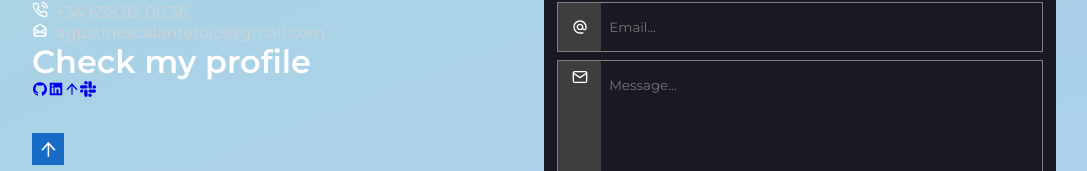
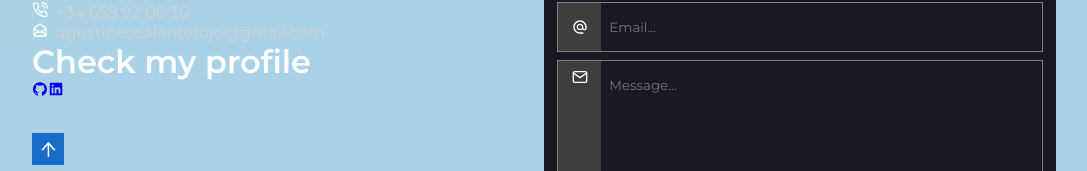
Before and after one commit to AgustinEscalanteRojo/agustinescalanterojo.github.io, a React (Create React App) app: page / in a window 1280 px wide. Shown: the part 3420-3591 px from the top of the page, without its empty margins (96-1183 px from the left). Built offline with nearby package versions, Linux system fonts and the light colour scheme.

Commit message:
delete network icons

```diff
--- a/src/components/Footer/Footer.jsx
+++ b/src/components/Footer/Footer.jsx
@@ -46,16 +46,6 @@ const Footer = () => {
             <span>
               <a href="#">
                 <AiFillLinkedin />
-              </a>
-            </span>
-            <span>
-              <a href="#">
-                <AiOutlineArrowUp />
-              </a>
-            </span>
-            <span>
-              <a href="#">
-                <BsSlack />
               </a>
             </span>
           </div>
```
